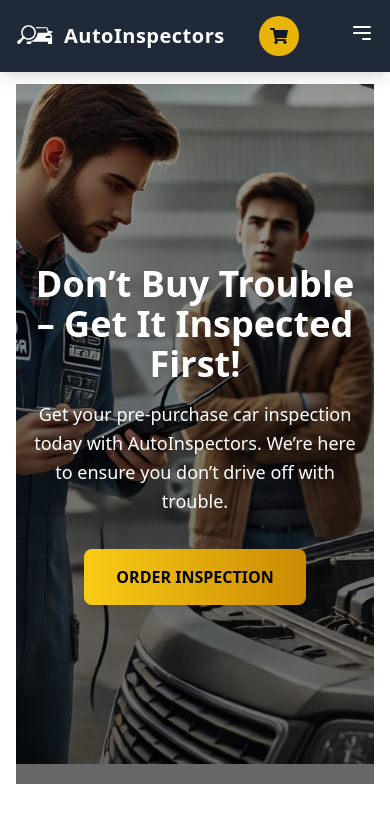
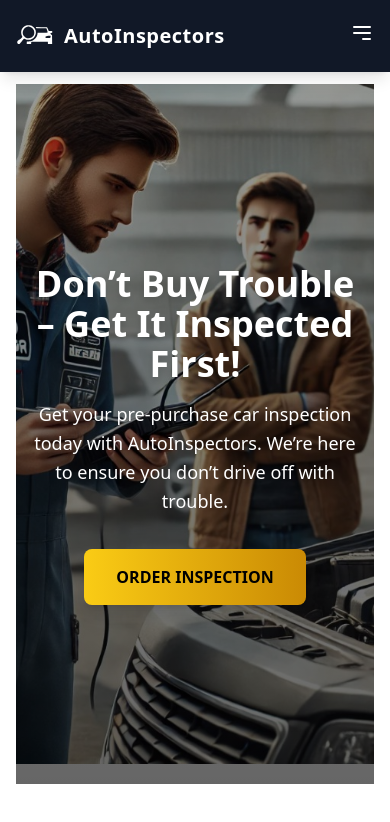
Before and after one commit to hamzam2mhs/AutoInspectors, a React (Vite) app in the folder frontend/: page / in a window 390 px wide. Shown: the top 822 px of the page. Built offline with nearby package versions, Linux system fonts and the light colour scheme.

Commit message:
moving the Cart in the navbar for mobile devices.

```diff
--- a/frontend/src/components/Navbar/navbar.jsx
+++ b/frontend/src/components/Navbar/navbar.jsx
@@ -21,7 +21,7 @@ const Navbar = () => {
   };
 
   return (
-      <nav className="bg-gray-800 p-4 shadow-lg sticky top-0 z-50">
+      <nav className="bg-gray-900 p-4 shadow-lg sticky top-0 z-50">
         <div className="container mx-auto flex justify-between items-center">
           {/* Logo with Image */}
           <div className="flex items-center space-x-2">
@@ -87,10 +87,19 @@ const Navbar = () => {
                 Admin
               </button>
             </li>
+            {/* Mobile "Cart" text */}
+            <li className="lg:hidden mb-4 lg:mb-0">
+              <button
+                  className="text-white hover:text-yellow-500 transition duration-300"
+                  onClick={toggleCart}
+              >
+                Cart
+              </button>
+            </li>
           </ul>
 
-          {/* Cart Icon */}
-          <div className="relative flex items-center">
+          {/* Cart Icon for Larger Screens */}
+          <div className="hidden lg:flex relative items-center">
             <button
                 onClick={toggleCart}
                 className="relative flex items-center justify-center w-10 h-10 bg-yellow-500 rounded-full text-gray-900 hover:bg-yellow-600 transition duration-300 focus:outline-none"
```
